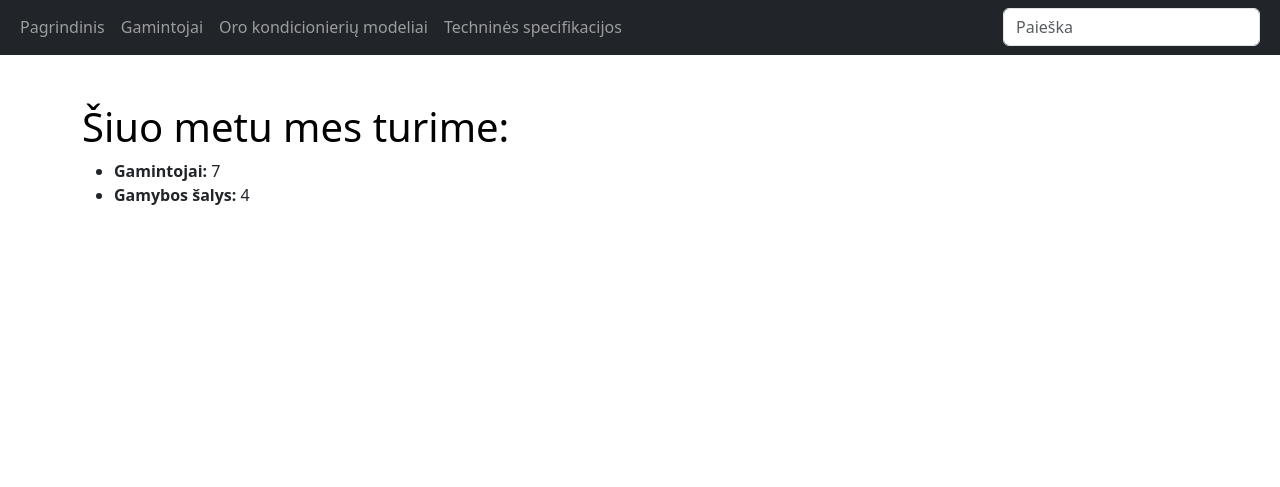
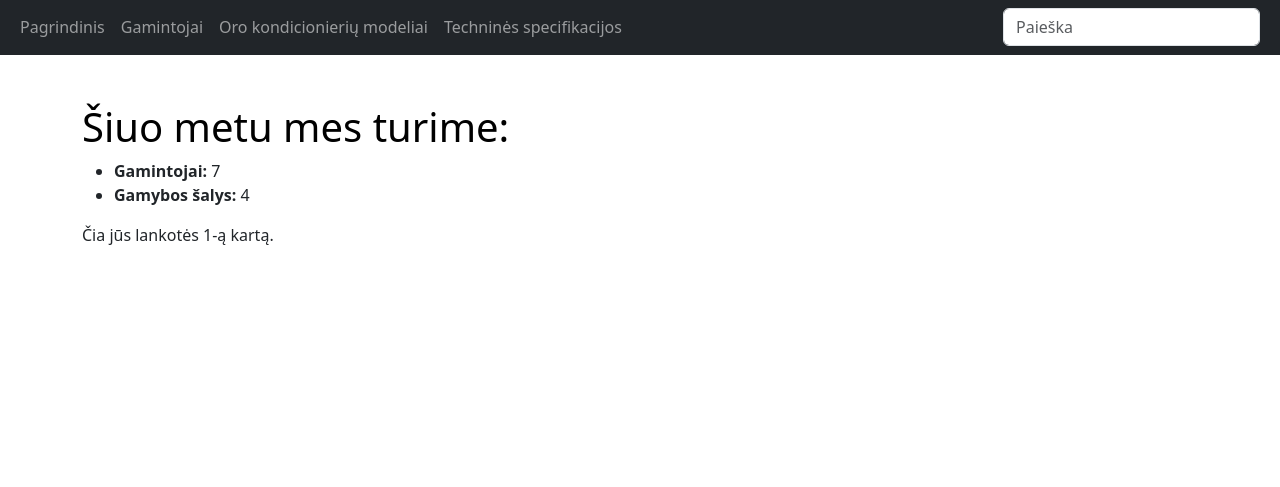
Before and after one commit to euzubalis/catalog_BD, a Django app: page /catalog/ in a window 1280 px wide. Shown: the part 153-640 px from the top of the page. Run offline with Django 5.2, Linux system fonts and the light colour scheme; data comes from the database, SQL or seed files in the repository; both versions use the stored data as it was after the commit.

Commit message:
+ Index puslapyje idetas apsilankymu skaitiklis

```diff
--- a/mysite/catalog/templates/index.html
+++ b/mysite/catalog/templates/index.html
@@ -7,4 +7,5 @@
         <li><strong>Gamintojai:</strong> {{ num_manufacturer }}</li>
         <li><strong>Gamybos šalys:</strong> {{ num_country }}</li>
     </ul>
+    <p>Čia jūs lankotės {{ num_visits }}-ą kartą.</p>
 {% endblock %}
--- a/mysite/catalog/views.py
+++ b/mysite/catalog/views.py
@@ -12,9 +12,12 @@ from django.db.models import Q
 def index(request):
     num_manufacturer = Manufacturer.objects.all().count()
     num_country = Country.objects.all().count()
+    num_visits = request.session.get('num_visits', 1)
+    request.session['num_visits'] = num_visits + 1
     context = {
         'num_manufacturer': num_manufacturer,
         'num_country': num_country,
+        'num_visits': num_visits,
     }
     return render(request, template_name="index.html", context=context)
 
```
Also changed, not shown: mysite/db.sqlite3.
